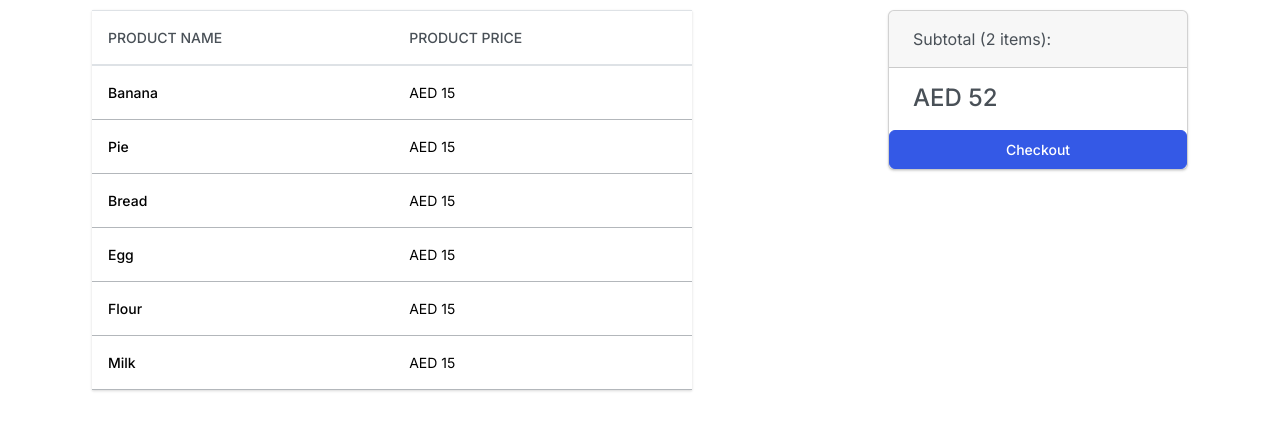
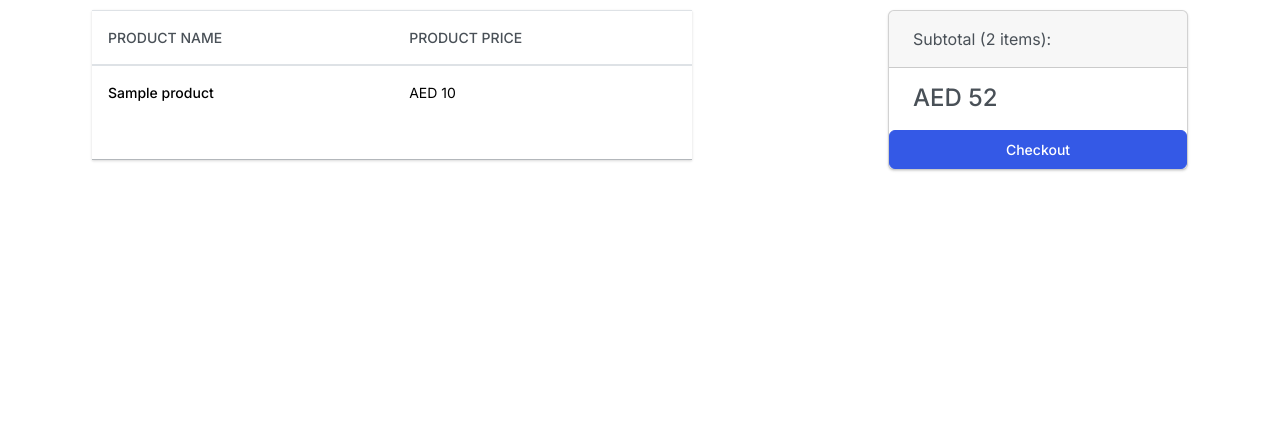
Before and after one commit to SusanDz/monolithic-application, a Flask app: page /order in a window 1280 px wide. Shown: the part 67-498 px from the top of the page. Run offline with Flask 2, Linux system fonts and the light colour scheme; the visitor is signed in with stand-in values (Sample User, id 1); a database or web service that is not in the repository returns one stand-in record (values such as "Sample title"); some libraries are stand-ins or nearby versions.

Commit message:
Display list of products in shopping cart

```diff
--- a/webapp/order_page/routes.py
+++ b/webapp/order_page/routes.py
@@ -1,6 +1,7 @@
 from flask import render_template, request, flash, redirect, url_for
-from flask_login import login_required
+from flask_login import current_user, login_required
 from webapp.order_page import order_page as order
+from .. import db
 
 @order.route('/order', methods=['GET', 'POST'])
 @login_required
@@ -9,6 +10,34 @@ def order():
     if request.method == 'POST':
         data = []
     else:
-        #get data from send as variable key value pair
-        data = [{'_id': 1, 'name': 'Banana', 'price': 15}, {'_id': 2, 'name': 'Pie', 'price': 15}]
-    return render_template('order.html', data=data, navOptions= {'/products': 'Products'})
+        # get list of product ids from the user's products array field
+        product_ids = db.users.find_one({'username': current_user.username})['products']
+
+        # Using list comprehension fetch product details from 'products' collection
+        pdata = [
+            {
+                'id': str(product['_id']),
+                'name': product['name'],
+                'price': product['price']
+            }
+            for pid in product_ids
+            # Allow variable assignments (:=) within an exp
+            if (product := db.products.find_one({'_id': pid}))
+        ]
+
+    #get data from send as variable key value pair
+    data = [{'id': 1, 'name': 'Banana', 'price': 15}, {'_id': 2, 'name': 'Pie', 'price': 15}]
+    return render_template('order.html', data=pdata, navOptions= {'/products': 'Products'})
+
+# /order logic for getting product details without list comprehension
+# pdata = []
+# # Fetch each product's details from the 'products' collection
+# for pid in product_ids:
+#     product = db.products.find_one({'_id': pid})
+#     product_data = {
+#         'id': str(product['_id']),
+#         'name': product['name'],
+#         'price': product['price']
+#     }
+#     pdata.append(product_data)
+#     print(pdata)
--- a/webapp/templates/order.html
+++ b/webapp/templates/order.html
@@ -14,28 +14,11 @@
             </thead>
             <tbody>
                 {% for item in data %}
-                    <tr class="table-secondary">
+                    <tr class="table-secondary" product-id="{{ item['id'] }}">
                         <th scope="row">{{ item['name'] }}</th>
                         <td>AED {{ item['price'] }}</td>
                     </tr>
                 {% endfor %}
-
-            <tr class="table-secondary">
-                <th scope="row">Bread</th>
-                <td>AED 15</td>
-            </tr>
-            <tr class="table-secondary">
-                <th scope="row">Egg</th>
-                <td>AED 15</td>
-            </tr>
-            <tr class="table-secondary">
-                <th scope="row">Flour</th>
-                <td>AED 15</td>
-            </tr>
-            <tr class="table-secondary">
-                <th scope="row">Milk</th>
-                <td>AED 15</td>
-            </tr>
             </tbody>
         </table>
         {% else %}
```
